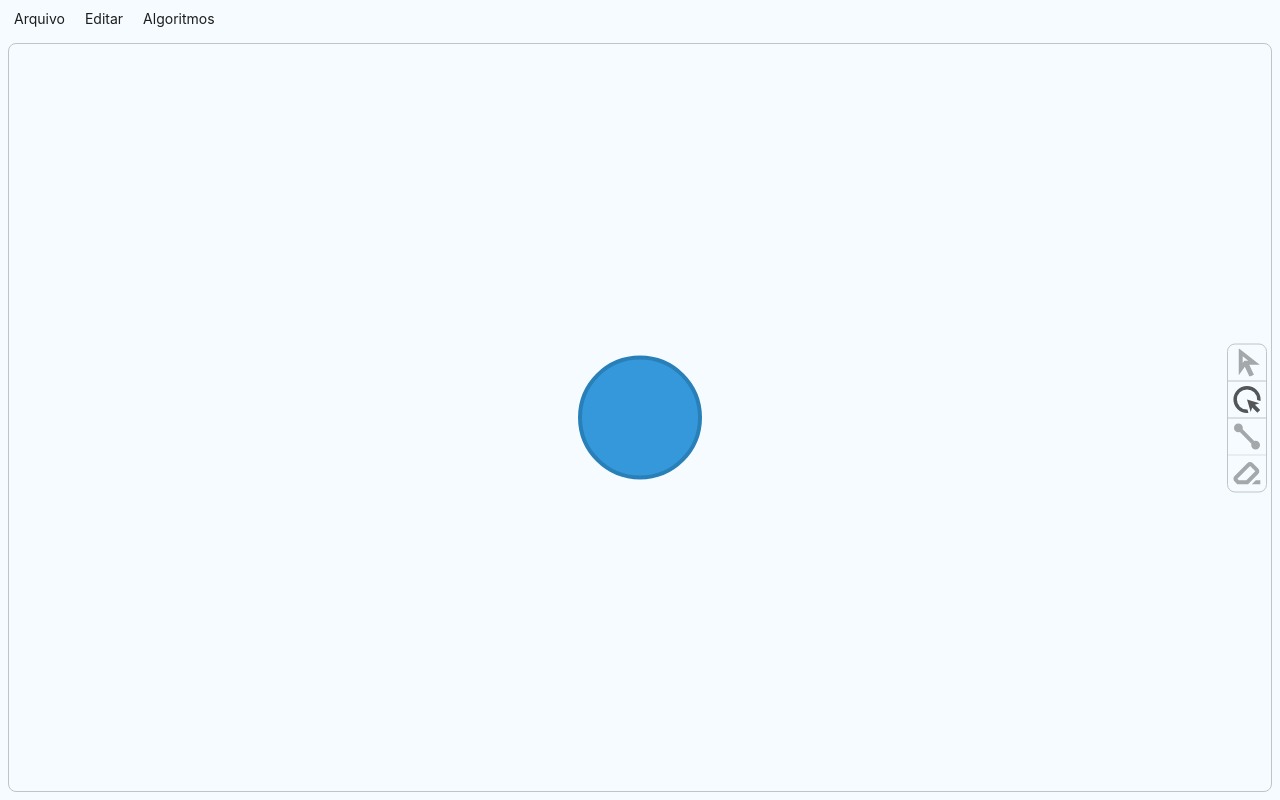
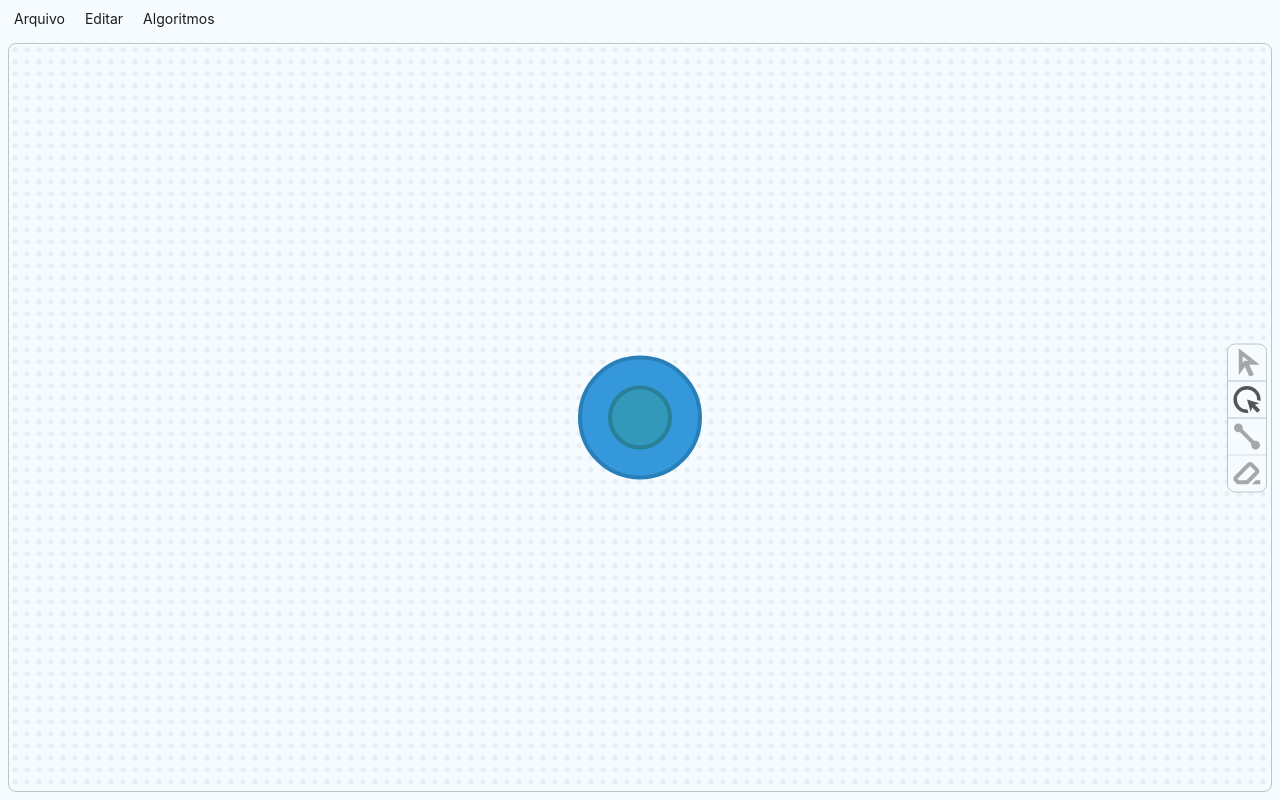
Before and after one commit to lucianogramos/graph-editor-electron, a website with bundled scripts: page graph-editor/src/renderer/index.html in a window 1280 px wide. Built offline with nearby package versions, Linux system fonts and the light colour scheme.

Commit message:
Editor background

```diff
--- a/graph-editor/src/renderer/index.css
+++ b/graph-editor/src/renderer/index.css
@@ -37,6 +37,12 @@ svg {
     align-items: center;
     gap: var(--spacing);
     -webkit-app-region: drag;
+}
+
+#editor {
+    background-image: url('../../img/CircleEditorBackground.svg');
+    background-repeat: repeat;
+    background-size: calc(var(--spacing) * 3);
 }
 
 @theme inline {
--- a/graph-editor/src/renderer/index.html
+++ b/graph-editor/src/renderer/index.html
@@ -71,13 +71,13 @@
         </header>
         <div id="main-container" class="w-full h-full flex gap-2 p-2">
             <div class="relative h-full w-full border border-border-color rounded-lg">
+                <div id="editor" class="w-full h-full rounded-lg overflow-hidden"></div>
                 <div class="absolute flex flex-col right-1 top-[50%] translate-y-[-50%] w-10 border border-border-color rounded-lg bg-surface-1">
                     <button class="tool-option"><svg xmlns="http://www.w3.org/2000/svg" viewBox="0 -960 960 960" class="w-7 h-7 self-center shrink-0"><path d="m333-463 56-79h134L333-692v229ZM567 7 407-334 197-39v-932l720 565H557L717-64 567 7ZM389-542Z"/></svg></button>
                     <button class="tool-option" data-selected="true"><svg xmlns="http://www.w3.org/2000/svg" viewBox="0 -960 960 960" class="w-7 h-7 self-center shrink-0"><path d="M530-15.6q-13 .6-24.83 1.1-11.84.5-25.17.5-97 0-181.5-36.5t-148-100Q87-214 50.5-298.5T14-479.92q0-96.92 36.45-181.53 36.44-84.61 100-148.08Q214-873 298.5-909.5 383-946 479.95-946q96.96 0 181.6 36.37t148.13 99.79q63.49 63.42 99.91 147.96Q946-577.34 946-480q0 13.5-.5 26t-1.5 26l-118-36v-16q0-144-101-245T480-826q-144 0-245 101T134-480q0 144 101 245t245 101h14l36 118.4ZM836-29 658-208 607-55 480-480l425 127-153 51 179 178-95 95Z"/></svg></button>
                     <button class="tool-option"><svg xmlns="http://www.w3.org/2000/svg" viewBox="0 -960 960 960" class="w-7 h-7 self-center shrink-0"><path d="M774.65-34q-63.07 0-106.86-43.75T624-185q0-12.92 2-24.92 2-12 5-24.08L235.08-632q-11.79 4-24.23 6-12.45 2-25.85 2-63.5 0-107.25-43.73Q34-711.47 34-774.82q0-63.36 43.73-107.27Q121.47-926 184.82-926q63.36 0 107.77 44.09Q337-837.83 337-774.85q0 12.04-2 24.79t-5 23.82L726.21-328q10.79-4 23.14-6.5Q761.7-337 775-337q62.92 0 106.96 44.35Q926-248.3 926-184.94q0 63.36-44.14 107.15Q837.71-34 774.65-34Z"/></svg></button>
                     <button class="tool-option"><svg xmlns="http://www.w3.org/2000/svg" viewBox="0 -960 960 960" class="w-7 h-7 self-center shrink-0"><path d="M781-248h156v136H645l136-136ZM146-112l-91-91q-40-40-40-95.5T55-395l435-439q39.16-40 95.58-40T682-834l180 180q39 40 39.5 96.5T862-462L516-112H146Zm312.63-136L765-557 586-738 152-299.14 202-248h256.63ZM480-480Z"/></svg></button>
                 </div>
-                <div id="editor" class="w-full h-full"></div>
             </div>
             </div>
         </div>
--- a/graph-editor/src/renderer/renderer.ts
+++ b/graph-editor/src/renderer/renderer.ts
@@ -35,7 +35,6 @@ document.addEventListener('click', (e) => {
     }
 });
 
-// Impede que cliques *dentro* de qualquer menu flutuante fechem ele prematuramente
 document.querySelectorAll('.title-bar-dropdown-menu').forEach((menu) => {
     menu.addEventListener('click', (e) => {
         e.stopPropagation();
@@ -43,7 +42,6 @@ document.querySelectorAll('.title-bar-dropdown-menu').forEach((menu) => {
 });
 
 const editorElem = document.getElementById("editor") as HTMLDivElement;
-console.log(editorElem.clientWidth, editorElem.clientHeight);
 
 const stage = new Konva.Stage({
     container: editorElem,
@@ -67,7 +65,7 @@ window.addEventListener('resize', () => {
 const layer = new Konva.Layer();
 stage.add(layer);
 
-const circulo = new Konva.Circle({
+const circulo1 = new Konva.Circle({
     x: stage.width() / 2,
     y: stage.height() / 2,
     radius: 60,
@@ -77,23 +75,23 @@ const circulo = new Konva.Circle({
     draggable: true,
 });
 
-circulo.on('mouseenter', () => {
-    document.body.style.cursor = 'pointer';
+const circulo2 = new Konva.Circle({
+    x: stage.width() / 2,
+    y: stage.height() / 2,
+    radius: 30,
+    fill: '#3498bb',
+    stroke: '#298099',
+    strokeWidth: 4,
+    draggable: true,
 });
 
-circulo.on('mouseleave', () => {
-    document.body.style.cursor = 'default';
+circulo1.on('click', (event) => {
+    console.log('Circulo 1:', event.target, event.currentTarget)
 });
 
-circulo.on('dragstart', () => {
-    circulo.fill('#e74c3c');
-    layer.batchDraw();
+circulo2.on('click', (event) => {
+    console.log('Circulo 2', event.target, event.currentTarget)
 });
 
-circulo.on('dragend', () => {
-    circulo.fill('#3498db');
-    layer.batchDraw();
-});
-
-layer.add(circulo);
+layer.add(circulo1, circulo2);
 layer.draw();
```
Also changed, not shown: graph-editor/img/CircleEditorBackground.svg (added), graph-editor/src/renderer/style.css.
